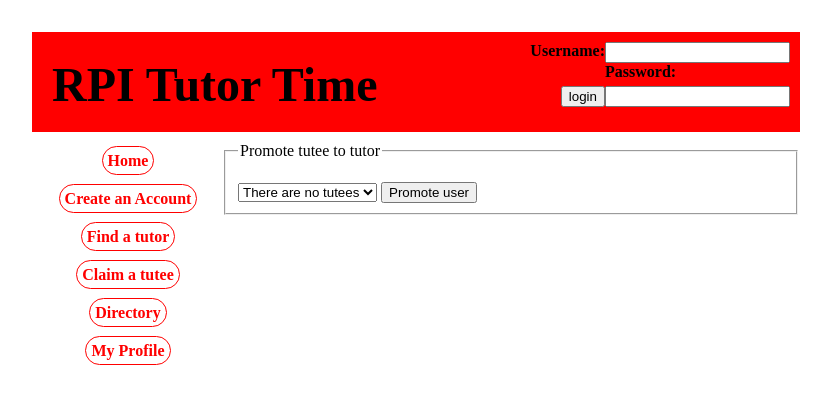
After one commit to rpi-team-sunshine/RPI-Tutor-Time, a Django app: template RPI_tutor_time/templates/promote_user.html in a window 1280 px wide. The commit adds this page. Shown: the top 404 px of the page, without its empty margins (224-1055 px from the left). Run offline with Django 3.2, Linux system fonts and the light colour scheme; the template is opened without the code that fills it, so the values that code supplies are empty.

```diff
--- a/RPI_tutor_time/templates/lookup.html
+++ b/RPI_tutor_time/templates/lookup.html
@@ -11,7 +11,7 @@
             {% for tutor in tutor_list %}
                 <p><li>{{ tutor.user.first_name }} {{ tutor.user.last_name }}</li></p>
                 <p><label>{{ tutor.user.email }}</label></p>
-                <p><input type="radio" name="choice" id="{{ tutor.user.first_name }}^?^{{ tutor.user.last_name }}">Request this tutor</label></p>
+                <p><input type="radio" name="choice" id="{{ tutor.user.first_name }}^?^{{ tutor.user.last_name }}^?^{{ tutor.user.username }}">Request this tutor</label></p>
             {% empty %}
                 <p><li>There are no available tutors</li></p>
             {% endfor %}
--- /dev/null
+++ b/RPI_tutor_time/templates/promote_user.html
@@ -0,0 +1,26 @@
+{% extends "main.html" %}
+
+{% block title %}
+Promote User
+{% endblock %}
+
+{% block content %}
+<fieldset>
+    <legend>Promote tutee to tutor</legend>
+    <form action="/promote_user/" method="POST">{% csrf_token %}
+        {% if error %}
+        <p class="errortext">{{ message }}</p>
+        {% else %}
+        <p class="successtext">{{ message }}</p>
+        {% endif %}
+        <select name="tutee">
+            {% for tutee in tutees %}
+            <option>{{ tutee.user.username }}</option>
+            {% empty %}
+            <option>There are no tutees</option>
+            {% endfor %}
+        </select>
+        <input type="submit" value="Promote user" />
+    </form>
+</fieldset>
+{% endblock %}
```
Also changed, not shown: RPI_tutor_time/tutor_time/models.py (+4 -3 lines), RPI_tutor_time/tutor_time/views.py (+6 -3 lines).
